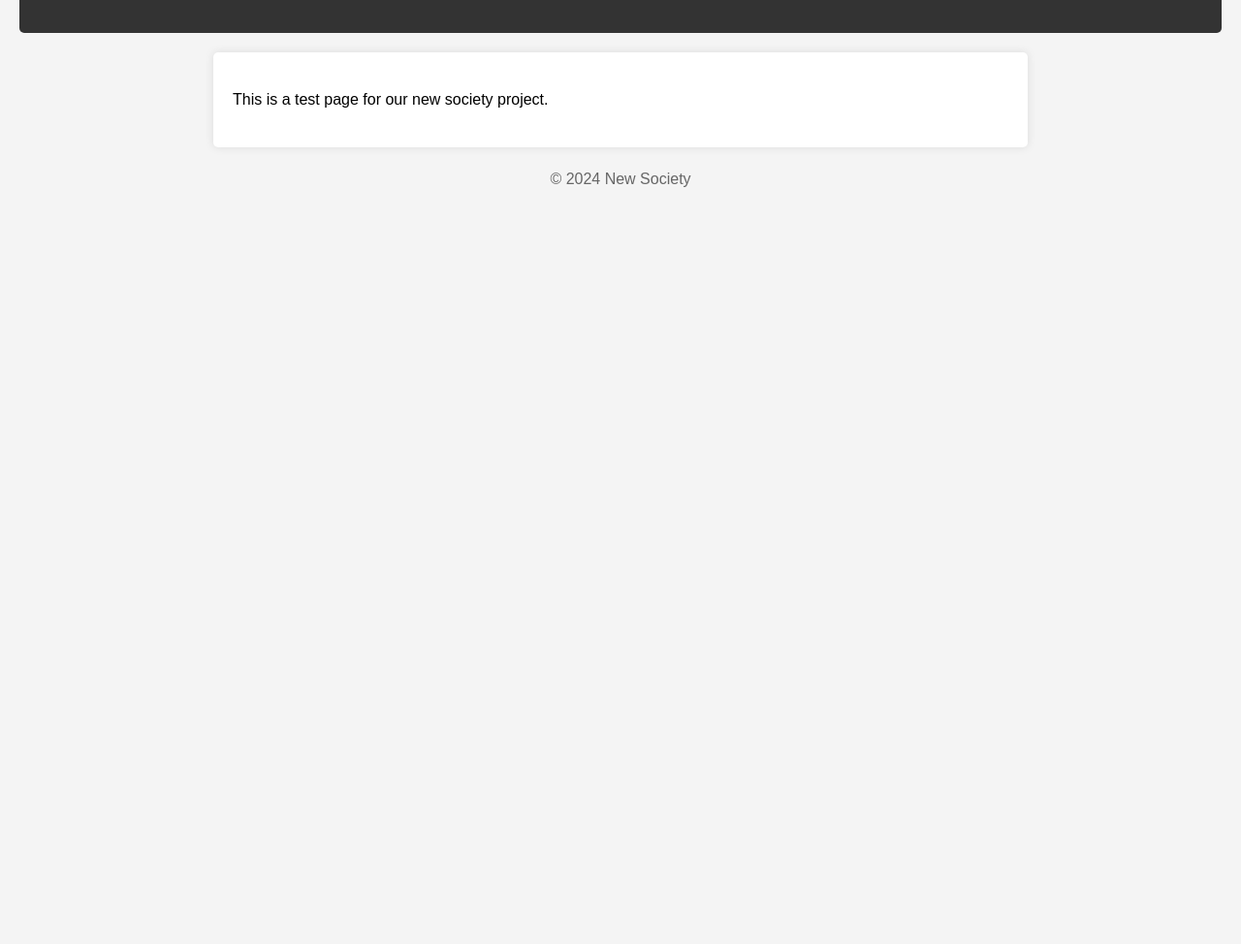
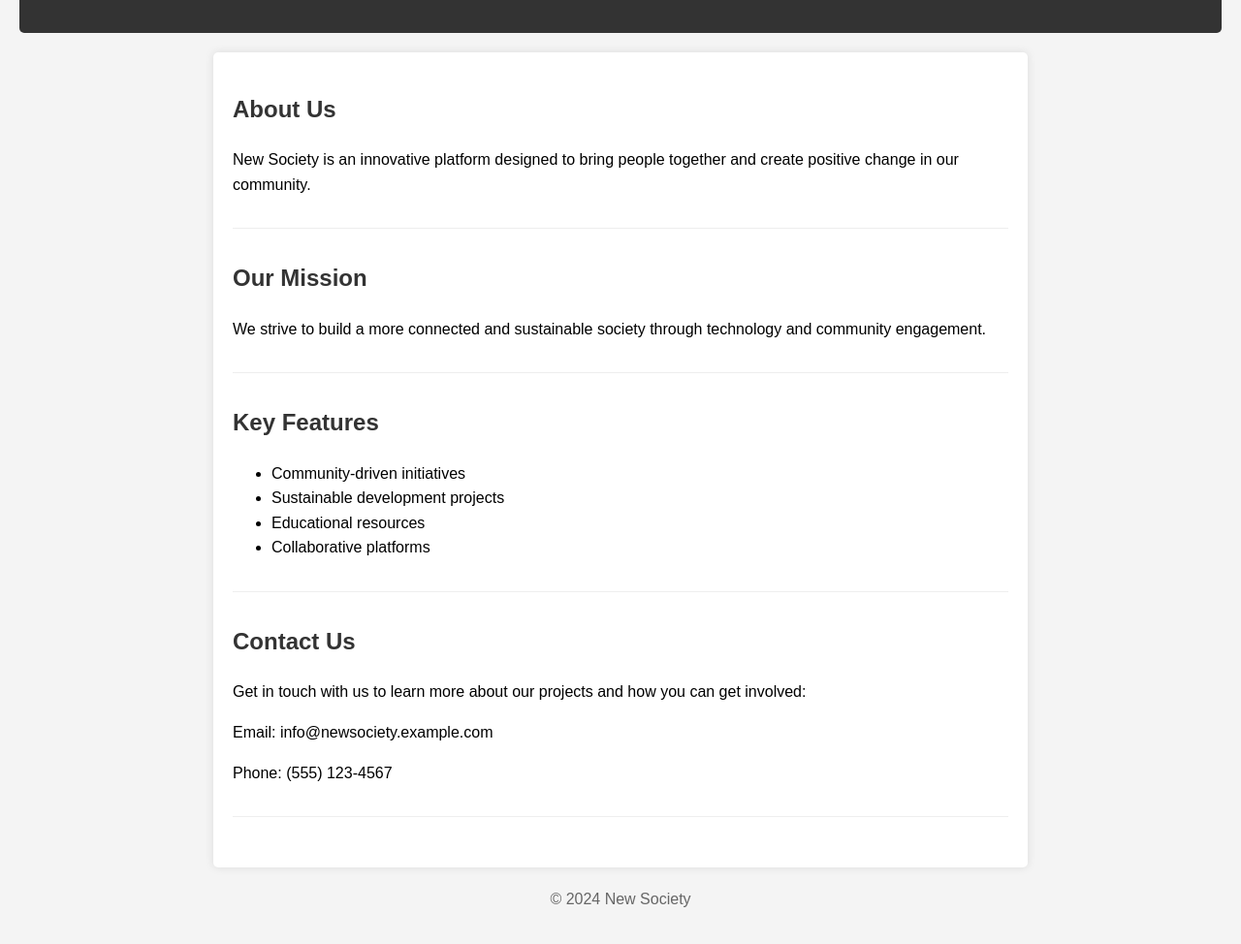
Before and after one commit to YourlocalJay/new-society-test, a plain HTML site: page index.html in a window 1280 px wide. Shown: the part 112-1086 px from the top of the page at 97% size. Before the commit the page ends 800 px from the top, so only its background shows below. Drawn offline with Linux system fonts and the light colour scheme.

Commit message:
Add more content sections to homepage

```diff
--- a/index.html
+++ b/index.html
@@ -27,6 +27,14 @@
             border-radius: 5px;
             box-shadow: 0 0 10px rgba(0,0,0,0.1);
         }
+        section {
+            margin-bottom: 2rem;
+            padding-bottom: 1rem;
+            border-bottom: 1px solid #eee;
+        }
+        h2 {
+            color: #333;
+        }
         footer {
             text-align: center;
             color: #666;
@@ -39,7 +47,32 @@
         <h1>Welcome to New Society</h1>
     </header>
     <main>
-        <p>This is a test page for our new society project.</p>
+        <section id="about">
+            <h2>About Us</h2>
+            <p>New Society is an innovative platform designed to bring people together and create positive change in our community.</p>
+        </section>
+
+        <section id="mission">
+            <h2>Our Mission</h2>
+            <p>We strive to build a more connected and sustainable society through technology and community engagement.</p>
+        </section>
+
+        <section id="features">
+            <h2>Key Features</h2>
+            <ul>
+                <li>Community-driven initiatives</li>
+                <li>Sustainable development projects</li>
+                <li>Educational resources</li>
+                <li>Collaborative platforms</li>
+            </ul>
+        </section>
+
+        <section id="contact">
+            <h2>Contact Us</h2>
+            <p>Get in touch with us to learn more about our projects and how you can get involved:</p>
+            <p>Email: info@newsociety.example.com</p>
+            <p>Phone: (555) 123-4567</p>
+        </section>
     </main>
     <footer>
         <p>&copy; 2024 New Society</p>
```
